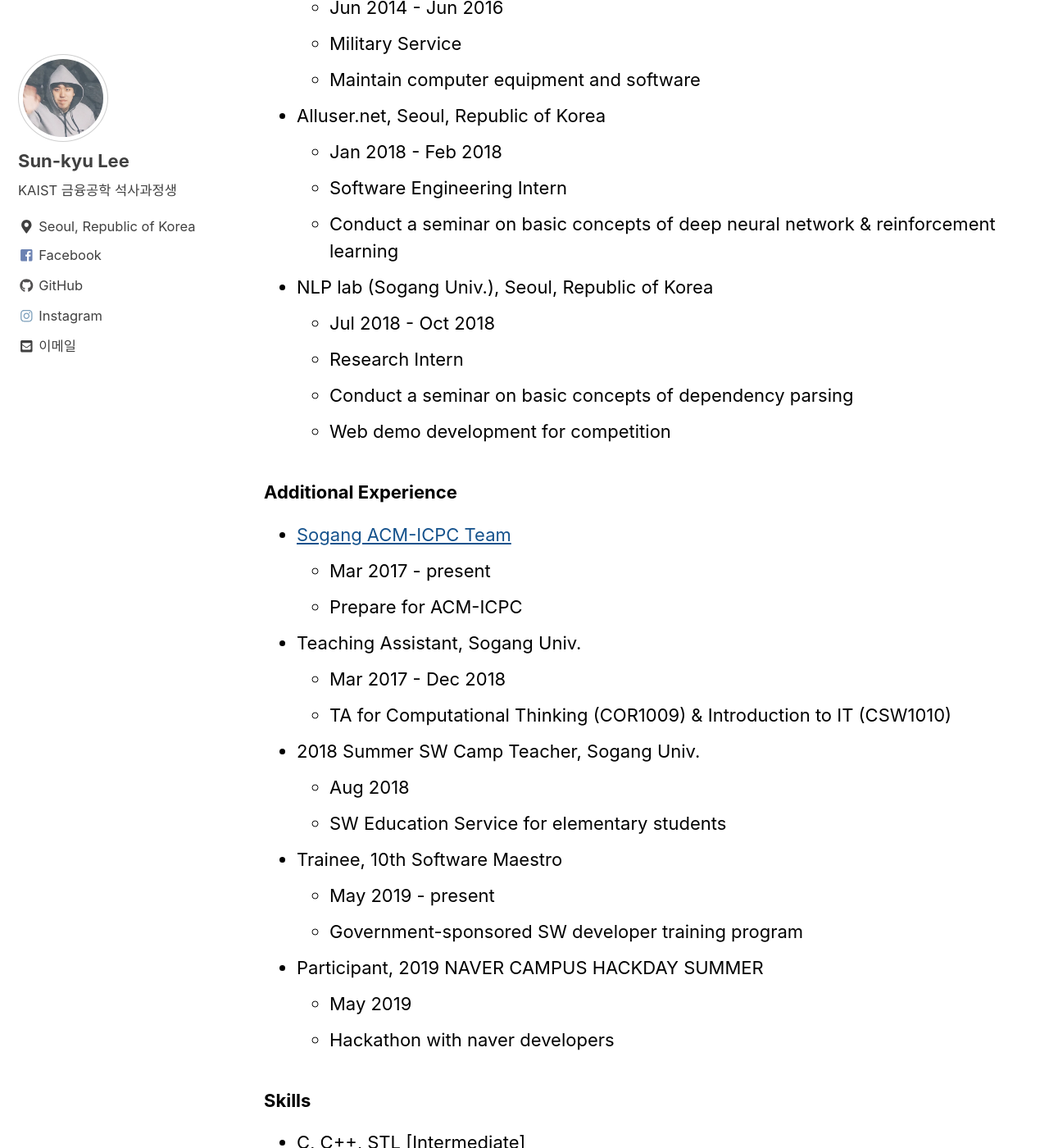
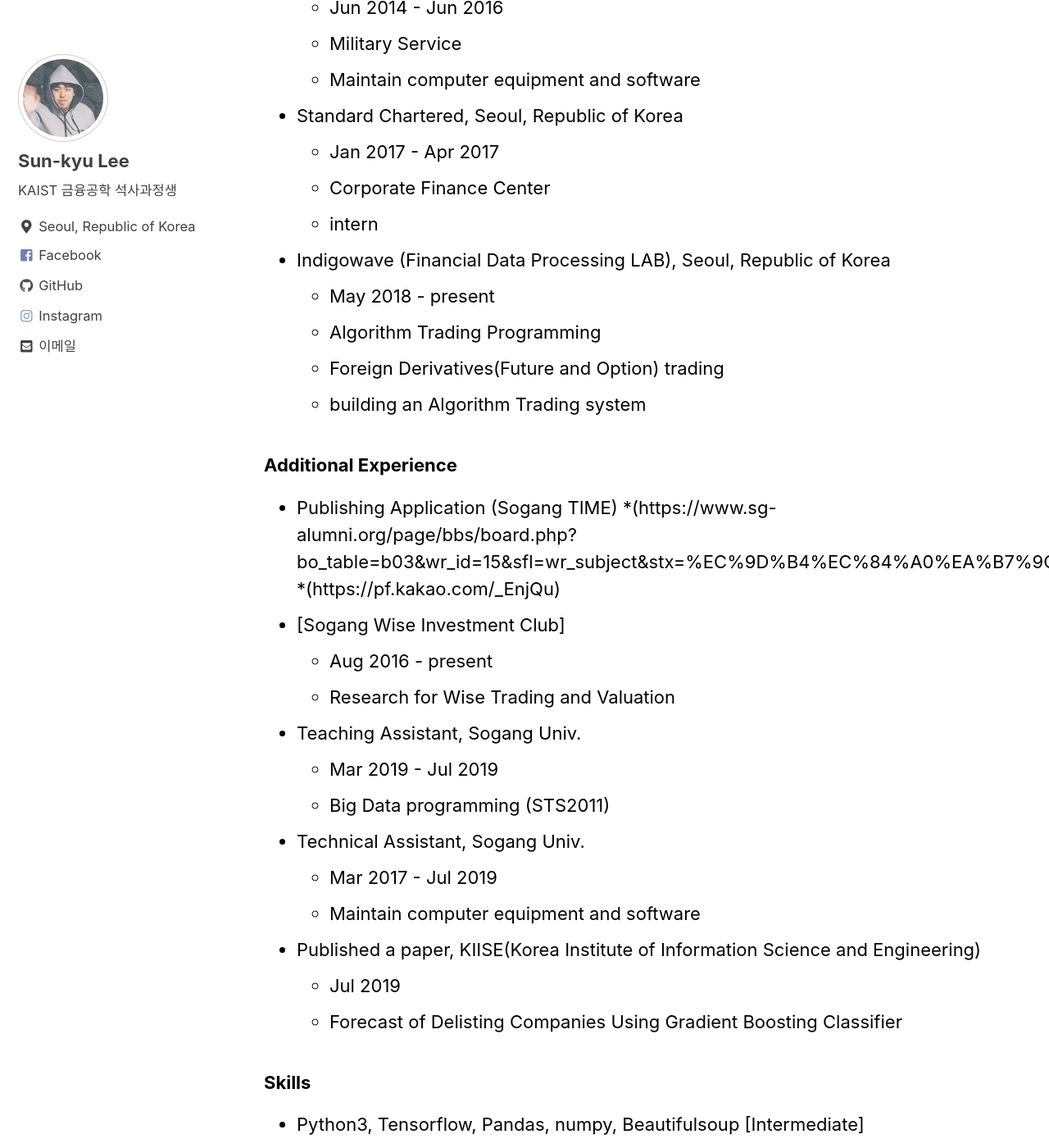
Before and after one commit to leesunkyu94/leesunkyu94.github.io, a Jekyll site: the page built from _pages/about.md, in a window 1280 px wide and 1400 px high, scrolled down 1957 px. Shown: the whole window at 82% size. Built offline with Jekyll 4.4.1, drawn with Linux system fonts in a browser that asks for light colours; cached includes are drawn as plain includes; some of the changed text lies outside the part shown.

Commit message:
Update about.md

```diff
--- a/_pages/about.md
+++ b/_pages/about.md
@@ -45,41 +45,40 @@
 
 ### Work Experience
 
-* Defense Security Command, Republic of Korea
+* 212 Regiment, Republic of Korea
     * Jun 2014 - Jun 2016
     * Military Service
     * Maintain computer equipment and software
-* Alluser.net, Seoul, Republic of Korea
-    * Jan 2018 - Feb 2018
-    * Software Engineering Intern
-    * Conduct a seminar on basic concepts of deep neural network & reinforcement learning
-* NLP lab (Sogang Univ.), Seoul, Republic of Korea
-    * Jul 2018 - Oct 2018
-    * Research Intern
-    * Conduct a seminar on basic concepts of dependency parsing
-    * Web demo development for competition
+* Standard Chartered, Seoul, Republic of Korea
+    * Jan 2017 - Apr 2017
+    * Corporate Finance Center
+    * intern
+* Indigowave (Financial Data Processing LAB), Seoul, Republic of Korea
+    * May 2018 - present
+    * Algorithm Trading Programming
+    * Foreign Derivatives(Future and Option) trading
+    * building an Algorithm Trading system
 
 ### Additional Experience
+* Publishing Application (Sogang TIME)
+   *(https://www.sg-alumni.org/page/bbs/board.php?bo_table=b03&wr_id=15&sfl=wr_subject&stx=%EC%9D%B4%EC%84%A0%EA%B7%9C&sop=and)
+   *(https://pf.kakao.com/_EnjQu)
+* [Sogang Wise Investment Club]
+    * Aug 2016 - present
+    * Research for Wise Trading and Valuation
+* Teaching Assistant, Sogang Univ.
+    * Mar 2019 - Jul 2019
+    * Big Data programming (STS2011)
+* Technical Assistant, Sogang Univ.
+    * Mar 2017 - Jul 2019
+    * Maintain computer equipment and software
+* Published a paper, KIISE(Korea Institute of Information Science and Engineering)
+    * Jul 2019
+    * Forecast of Delisting Companies Using Gradient Boosting Classifier
 
-* [Sogang ACM-ICPC Team](https://acm.sogang.ac.kr/)
-    * Mar 2017 - present
-    * Prepare for ACM-ICPC
-* Teaching Assistant, Sogang Univ.
-    * Mar 2017 - Dec 2018
-    * TA for Computational Thinking (COR1009) & Introduction to IT (CSW1010)
-* 2018 Summer SW Camp Teacher, Sogang Univ.
-    * Aug 2018
-    * SW Education Service for elementary students
-* Trainee, 10th Software Maestro
-    * May 2019 - present
-    * Government-sponsored SW developer training program
-* Participant, 2019 NAVER CAMPUS HACKDAY SUMMER
-    * May 2019
-    * Hackathon with naver developers
 
 ### Skills
-
-* C, C++, STL [Intermediate]
-* Python3, Tensorflow, Pandas, Beautifulsoup [Elementary]
+* Python3, Tensorflow, Pandas, numpy, Beautifulsoup [Intermediate]
+* C, C++ [Intermediate]
 * HTML, CSS, Javascript, Node.js [Elementary]
 * Languages - Korean [Native], English [Intermediate]
```
